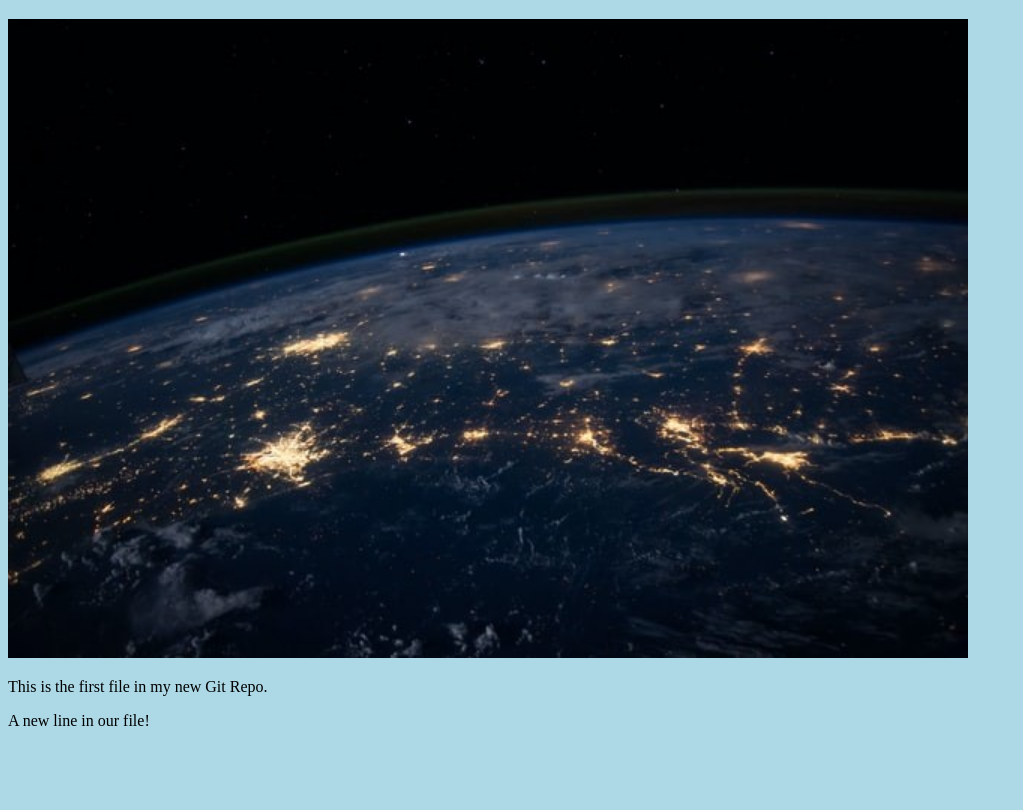
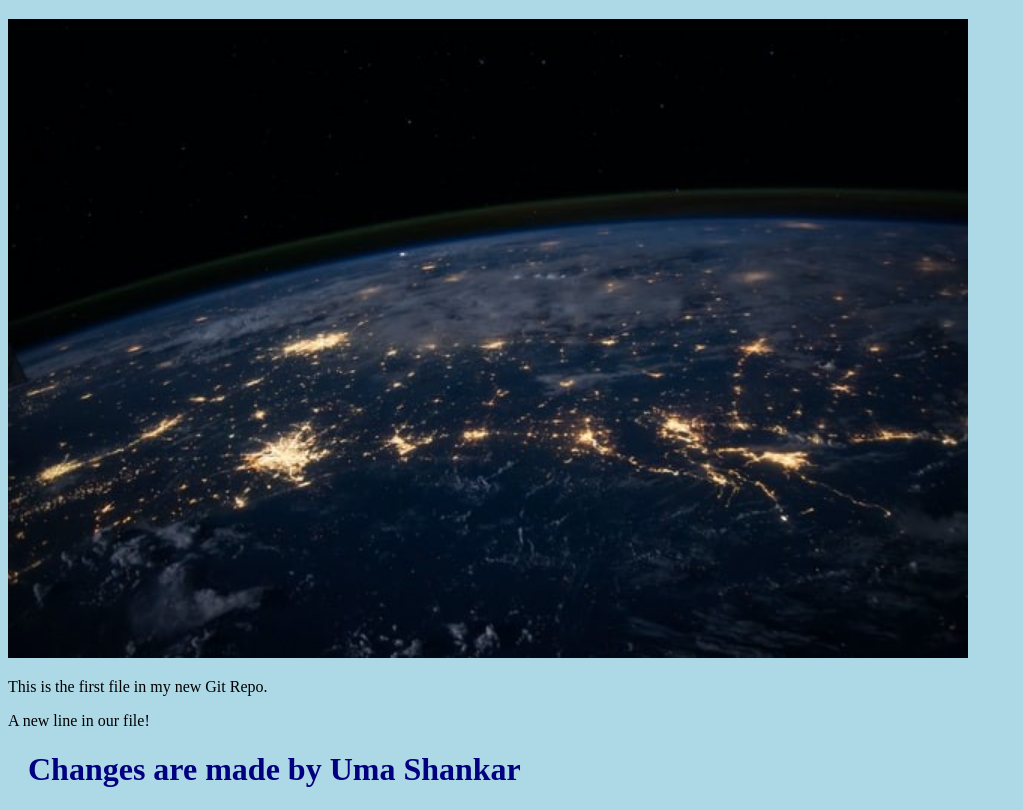
Before and after one commit to UmaShankarSV/Hello-world, a plain HTML site: page index.html in a window 1280 px wide. Shown: the part 61-871 px from the top of the page, without its empty margins (0-1023 px from the left). Before the commit the page ends 807 px from the top, so only its background shows below. Drawn offline with Linux system fonts and the light colour scheme.

Commit message:
Update index.html

```diff
--- a/index.html
+++ b/index.html
@@ -11,6 +11,6 @@
 style="width:100%;max-width:960px"></div>
 <p>This is the first file in my new Git Repo.</p>
 <p>A new line in our file!</p>
-
+<H1>Changes are made by Uma Shankar</H1>
 </body>
 </html>
```
